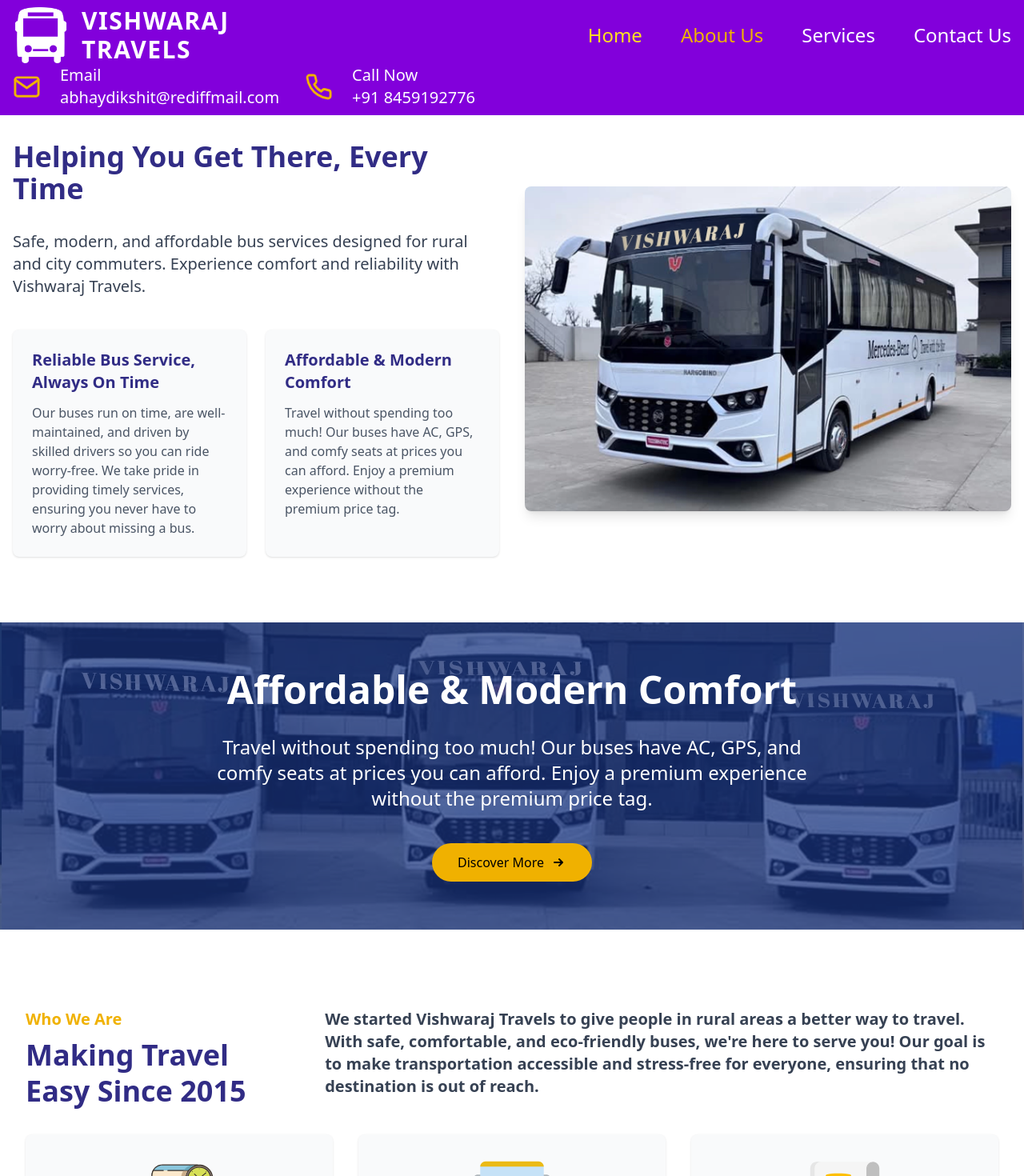
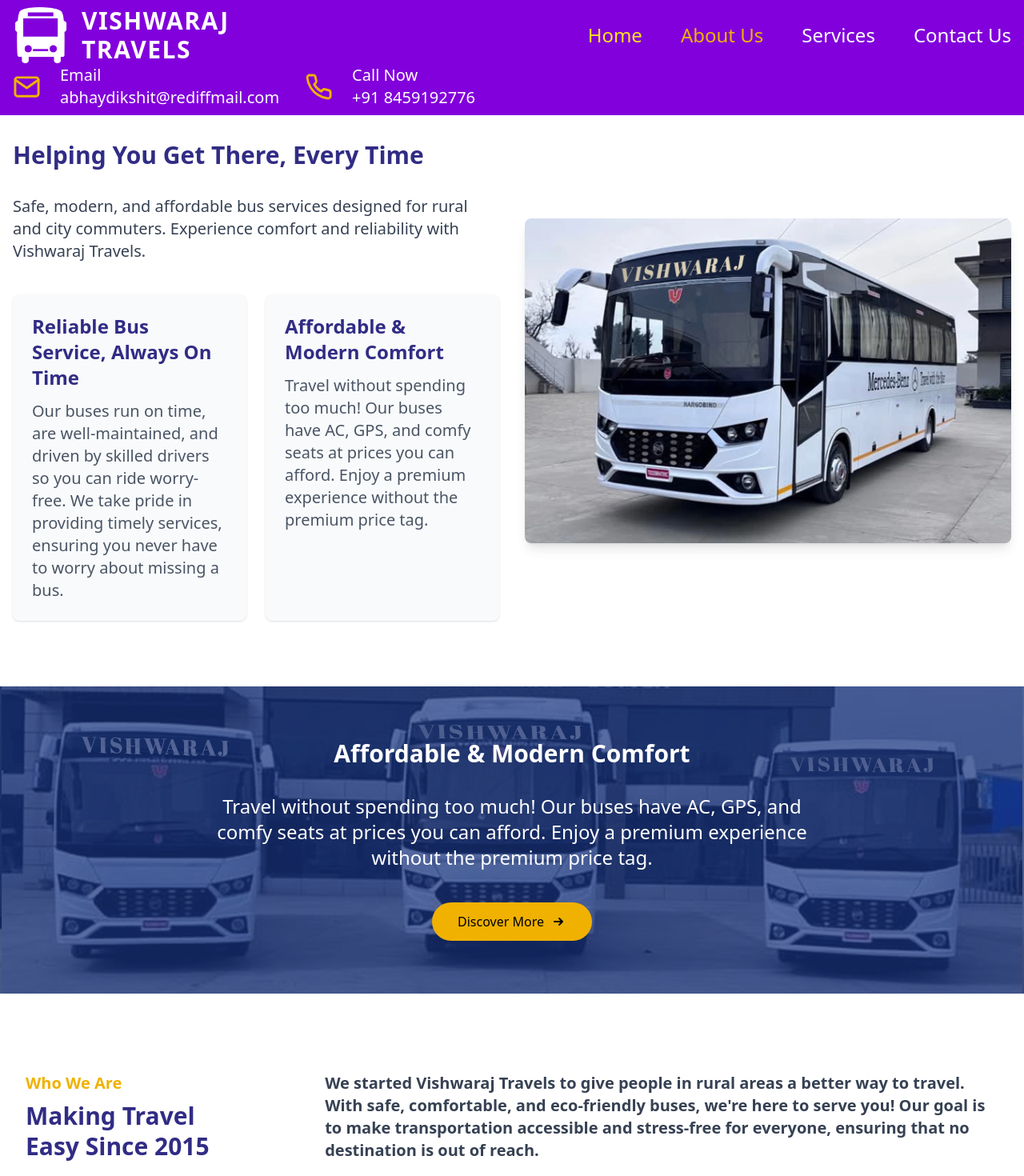
Before and after one commit to Ganpat45/vishwarajtravels, a Next.js app: page /about-us in a window 1280 px wide. Shown: the top 1470 px of the page at 80% size. Built offline with nearby package versions, Linux system fonts and the light colour scheme.

Commit message:
All Section Changes and Updation

```diff
--- a/src/components/BusSection.jsx
+++ b/src/components/BusSection.jsx
@@ -19,7 +19,7 @@
       </div>
 
       <div className="relative z-10 flex flex-col items-center justify-center h-full text-center px-6 sm:px-8 md:px-12 max-w-4xl mx-auto">
-        <h2 className="text-3xl sm:text-4xl md:text-5xl font-bold text-white mb-4 sm:mb-6 md:mb-8">
+        <h2 className="text-xl sm:text-2xl md:text-3xl font-bold text-white mb-4 sm:mb-6 md:mb-8">
           Affordable & Modern Comfort
         </h2>
 
--- a/src/components/FAQ.jsx
+++ b/src/components/FAQ.jsx
@@ -42,7 +42,7 @@
     <div className="bg-[#FFFFFF] w-full mt-[50px] mx-auto py-16 px-4 rounded-xl">
       <div className="w-full grid grid-cols-1 md:grid-cols-2 gap-12">
         <div className="space-y-8 w-full text-space-start p-6 mb-4">
-          <h2 className="text-4xl font-bold text-[#0E264E] mb-6">
+          <h2 className="text-3xl font-bold text-[#0E264E] mb-6">
             Got Questions? We've
             <p>Got Answers!</p>
           </h2>
@@ -52,7 +52,7 @@
           </p>
 
           <div className="relative bg-gray-100 p-8 mb-6 hover:bg-indigo-50 hover:shadow-md transition-all rounded-lg">
-            <h2 className="text-4xl font-bold text-indigo-900 mb-4">
+            <h2 className="text-3xl font-bold text-indigo-900 mb-4">
               <p>How do I book a ride</p>
               <p>with Vishwaraj</p>
               Travels?
--- a/src/components/Helping.jsx
+++ b/src/components/Helping.jsx
@@ -9,7 +9,7 @@
       <div className="flex flex-col md:flex-row gap-8 items-center">
 
         <div className="w-full md:w-1/2">
-          <h1 className="text-2xl sm:text-3xl md:text-4xl font-bold text-indigo-900 mb-4 sm:mb-6 md:mb-8">
+          <h1 className="text-2xl sm:text-2xl md:text-3xl font-bold text-indigo-900 mb-4 sm:mb-6 md:mb-8">
             Helping You Get There, Every Time
           </h1>
 
@@ -20,19 +20,19 @@
           <div className="grid grid-cols-1 md:grid-cols-2 gap-6">
 
             <div className="bg-gray-50 p-6 rounded-lg shadow-sm">
-              <h2 className="text-lg sm:text-xl font-bold text-indigo-900 mb-3">
+              <h2 className="text-lg sm:text-2xl font-bold text-indigo-900 mb-3">
                 Reliable Bus Service, Always On Time
               </h2>
-              <p className="text-gray-600 text-sm sm:text-base">
+              <p className="text-gray-600 text-xl">
                 Our buses run on time, are well-maintained, and driven by skilled drivers so you can ride worry-free. We take pride in providing timely services, ensuring you never have to worry about missing a bus.
               </p>
             </div>
 
             <div className="bg-gray-50 p-6 rounded-lg shadow-sm">
-              <h2 className="text-lg sm:text-xl font-bold text-indigo-900 mb-3">
+              <h2 className="text-lg sm:text-2xl font-bold text-indigo-900 mb-3">
                 Affordable & Modern Comfort
               </h2>
-              <p className="text-gray-600 text-sm sm:text-base">
+              <p className="text-gray-600 text-xl">
                 Travel without spending too much! Our buses have AC, GPS, and comfy seats at prices you can afford. Enjoy a premium experience without the premium price tag.
               </p>
             </div>
--- a/src/components/HeroSection.jsx
+++ b/src/components/HeroSection.jsx
@@ -127,7 +127,7 @@
               </div>
 
               <div>
-                <label htmlFor="date" className="block text-black mb-2 text-2xl font-bold">When</label>
+                <label htmlFor="date" className="block text-black mb-2 text-2xl font-bold">Date</label>
                 <input
                   type="date"
                   id="date"
--- a/src/components/RideSection.jsx
+++ b/src/components/RideSection.jsx
@@ -24,11 +24,11 @@
         <section className="mt-8 md:mt-16 max-w-4xl">
           <h3 className="text-yellow-400 font-bold mb-6">The Best Travel Choice</h3>
 
-          <h1 className="text-4xl md:text-5xl font-bold mb-6">
+          <h1 className="text-3xl md:text-4xl font-bold mb-6">
             Why Ride With Vishwaraj?
           </h1>
 
-          <p className="text-2xl mb-12">
+          <p className="text-xl mb-12">
             Our buses are affordable, comfortable, and always on time. Here's what makes us special:
             great service, excellent safety measures, and convenient travel options that fit your needs.
           </p>
--- a/src/components/TravelsSection.jsx
+++ b/src/components/TravelsSection.jsx
@@ -55,7 +55,7 @@
         <div className="flex flex-col md:flex-row items-start  mb-8">
           <div className="mb-6 md:mb-0 md:w-1/3">
             <h2 className="text-yellow-500 font-bold text-xl mb-2">Who We Are</h2>
-            <h1 className="text-4xl font-bold text-indigo-900 leading-tight">
+            <h1 className="text-3xl font-bold text-indigo-900 leading-tight">
               Making Travel<br />Easy Since 2015
             </h1>
           </div>
```
